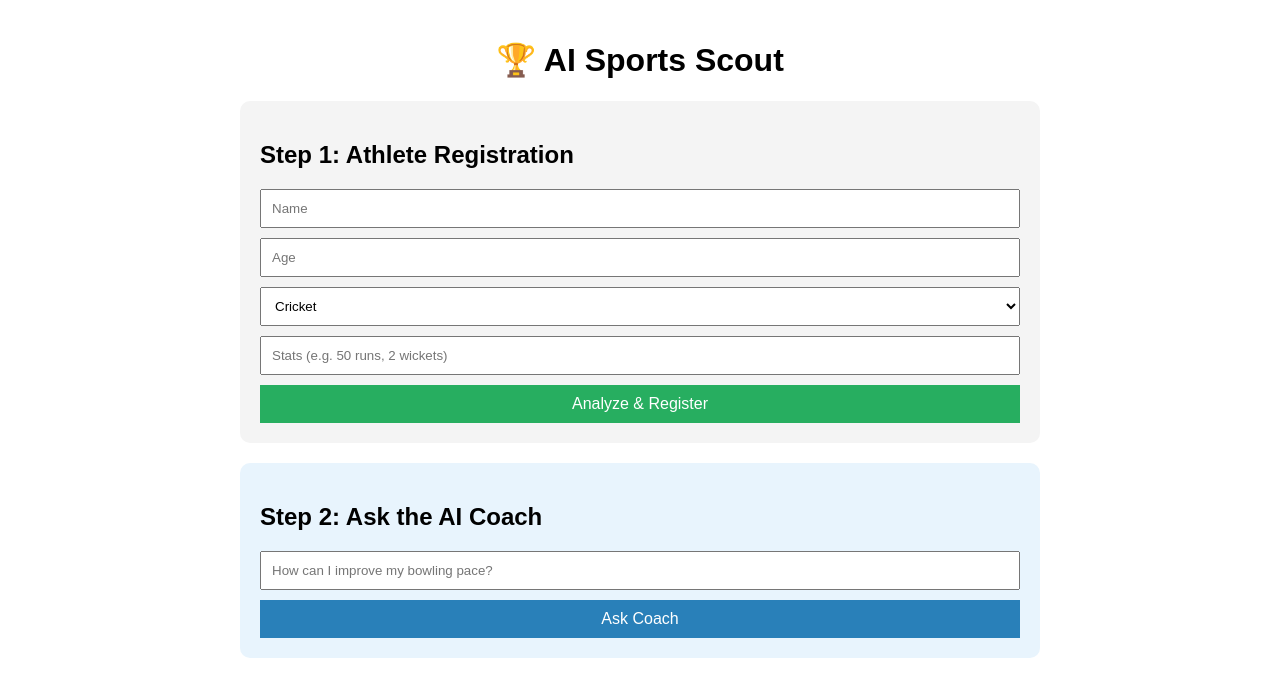
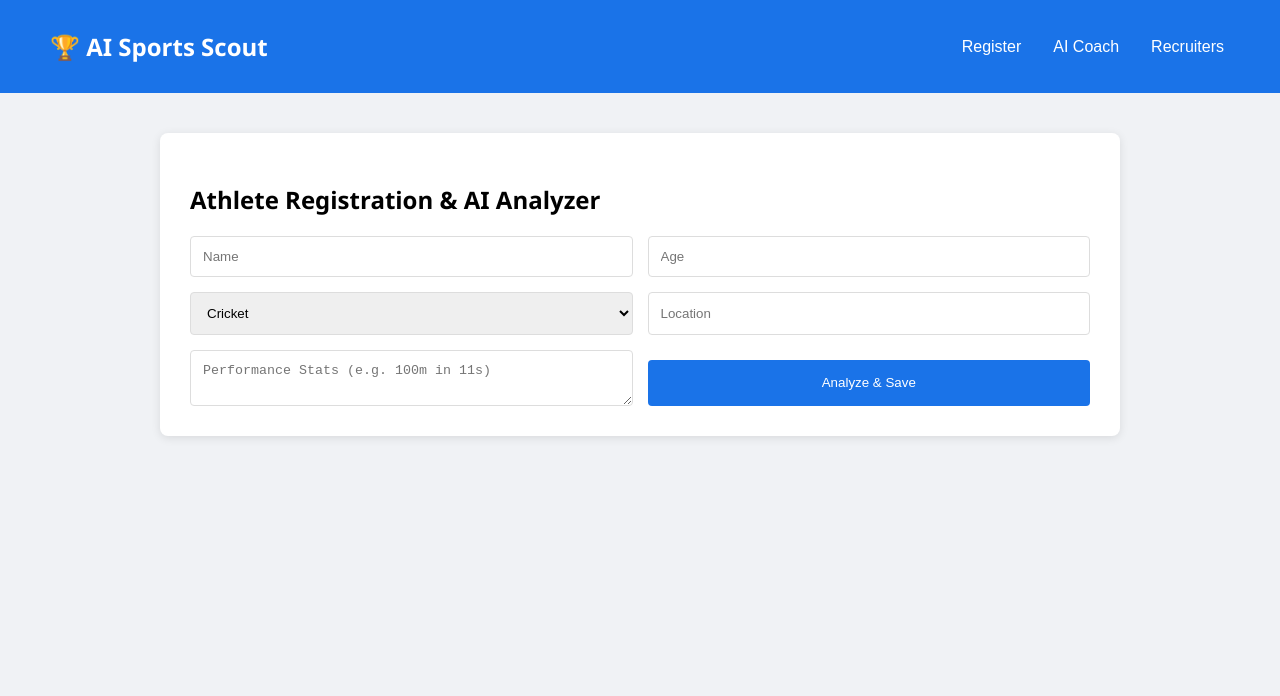
Before and after one commit to pavancseds24-hash/ai-sports-scout, a React (Create React App) app in the folder frontend/: page / in a window 1280 px wide. Shown: the top 696 px of the page. Built offline with nearby package versions, Linux system fonts and the light colour scheme.

Commit message:
Complete Hackathon-Ready AI Sports Platform - All 5 Features

```diff
--- a/frontend/src/App.js
+++ b/frontend/src/App.js
@@ -1,79 +1,114 @@
-import React, { useState } from 'react';
+import React, { useState, useEffect } from 'react';
 import axios from 'axios';
 
+const API_URL = "http://localhost:5000/api/athletes";
+
 function App() {
-  const [formData, setFormData] = useState({ name: '', age: '', sport: 'Cricket', stats: '' });
-  const [analysis, setAnalysis] = useState("");
-  const [coachQuestion, setCoachQuestion] = useState("");
-  const [coachAdvice, setCoachAdvice] = useState("");
+  const [view, setView] = useState('register'); // 'register', 'coach', 'recruiter'
+  const [formData, setFormData] = useState({ name: '', age: '', sport: 'Cricket', location: '', stats: '', achievements: '', video: '' });
+  const [analysis, setAnalysis] = useState(null);
+  const [coachQ, setCoachQ] = useState("");
+  const [coachA, setCoachA] = useState("");
+  const [matches, setMatches] = useState([]);
+  const [filter, setFilter] = useState({ sport: 'Cricket', minScore: 70 });
 
+  // 1. & 2. Athlete Registration & Profile System
   const handleRegister = async (e) => {
     e.preventDefault();
     try {
-      const res = await axios.post('http://localhost:5000/api/athletes/register', {
-        ...formData, performance_stats: { summary: formData.stats }
+      const res = await axios.post(`${API_URL}/register`, {
+        ...formData, performance_stats: { data: formData.stats }
       });
       setAnalysis(res.data.analysis);
-      alert("Athlete Profile Created!");
-    } catch (err) { alert("Check if Backend is running!"); }
+      alert("Profile Created & AI Analysis Complete!");
+    } catch (err) { alert("Registration Failed. Check Backend/API Key."); }
   };
 
+  // 3. AI Sports Coach
   const askCoach = async () => {
     try {
-      const res = await axios.post('http://localhost:5000/api/athletes/ask-coach', {
-        athlete_id: 1, // Placeholder ID
-        question: coachQuestion
-      });
-      setCoachAdvice(res.data.coach_advice);
-    } catch (err) { alert("AI Coach is busy!"); }
+      const res = await axios.post(`${API_URL}/ask-coach`, { athlete_id: 1, question: coachQ });
+      setCoachA(res.data.coach_advice);
+    } catch (err) { alert("Coach Error."); }
+  };
+
+  // 5. AI Recruiter Match System
+  const fetchMatches = async () => {
+    try {
+      const res = await axios.get(`${API_URL}/recruiters/matches?sport=${filter.sport}&min_score=${filter.minScore}`);
+      setMatches(res.data);
+    } catch (err) { alert("Match System Error."); }
   };
 
   return (
-    <div style={{ maxWidth: '800px', margin: 'auto', padding: '20px', fontFamily: 'Arial' }}>
-      <h1 style={{ textAlign: 'center' }}>🏆 AI Sports Scout</h1>
+    <div style={styles.container}>
+      <nav style={styles.nav}>
+        <h2 style={{color: 'white'}}>🏆 AI Sports Scout</h2>
+        <div>
+          <button onClick={() => setView('register')} style={styles.navBtn}>Register</button>
+          <button onClick={() => setView('coach')} style={styles.navBtn}>AI Coach</button>
+          <button onClick={() => setView('recruiter')} style={styles.navBtn}>Recruiters</button>
+        </div>
+      </nav>
 
-      <div style={{ background: '#f4f4f4', padding: '20px', borderRadius: '10px', marginBottom: '20px' }}>
-        <h2>Step 1: Athlete Registration</h2>
-        <form onSubmit={handleRegister}>
-          <input style={s.input} type="text" placeholder="Name" onChange={e => setFormData({...formData, name: e.target.value})} required />
-          <input style={s.input} type="number" placeholder="Age" onChange={e => setFormData({...formData, age: e.target.value})} required />
-          <select style={s.input} onChange={e => setFormData({...formData, sport: e.target.value})}>
-            <option>Cricket</option><option>Football</option><option>Basketball</option><option>Kabaddi</option>
+      {view === 'register' && (
+        <section style={styles.section}>
+          <h2>Athlete Registration & AI Analyzer</h2>
+          <form onSubmit={handleRegister} style={styles.form}>
+            <input placeholder="Name" style={styles.input} onChange={e => setFormData({...formData, name: e.target.value})} required />
+            <input type="number" placeholder="Age" style={styles.input} onChange={e => setFormData({...formData, age: e.target.value})} required />
+            <select style={styles.input} onChange={e => setFormData({...formData, sport: e.target.value})}>
+              {['Cricket', 'Football', 'Basketball', 'Athletics', 'Kabaddi', 'Volleyball', 'Tennis', 'Badminton'].map(s => <option key={s}>{s}</option>)}
+            </select>
+            <input placeholder="Location" style={styles.input} onChange={e => setFormData({...formData, location: e.target.value})} />
+            <textarea placeholder="Performance Stats (e.g. 100m in 11s)" style={styles.input} onChange={e => setFormData({...formData, stats: e.target.value})} />
+            <button type="submit" style={styles.actionBtn}>Analyze & Save</button>
+          </form>
+          {analysis && <div style={styles.result}><h3>AI Analysis Result:</h3><p>{analysis}</p></div>}
+        </section>
+      )}
+
+      {view === 'coach' && (
+        <section style={styles.section}>
+          <h2>AI Sports Coach</h2>
+          <input placeholder="Ask about training, diet, or drills..." style={styles.input} onChange={e => setCoachQ(e.target.value)} />
+          <button onClick={askCoach} style={styles.actionBtn}>Get Professional Advice</button>
+          {coachA && <div style={styles.result}><h3>Coach Plan:</h3><pre style={{whiteSpace: 'pre-wrap'}}>{coachA}</pre></div>}
+        </section>
+      )}
+
+      {view === 'recruiter' && (
+        <section style={styles.section}>
+          <h2>Recruiter Match System</h2>
+          <select style={styles.input} onChange={e => setFilter({...filter, sport: e.target.value})}>
+            {['Cricket', 'Football', 'Basketball', 'Athletics', 'Kabaddi'].map(s => <option key={s}>{s}</option>)}
           </select>
-          <input style={s.input} type="text" placeholder="Stats (e.g. 50 runs, 2 wickets)" onChange={e => setFormData({...formData, stats: e.target.value})} />
-          <button style={s.btn} type="submit">Analyze & Register</button>
-        </form>
-        {analysis && <div style={s.box}><strong>AI Analysis:</strong><p>{analysis}</p></div>}
-      </div>
-
-      <div style={{ background: '#e8f4fd', padding: '20px', borderRadius: '10px' }}>
-        <h2>Step 2: Ask the AI Coach</h2>
-        <input style={s.input} type="text" placeholder="How can I improve my bowling pace?" onChange={e => setCoachQuestion(e.target.value)} />
-        <button style={{...s.btn, background: '#2980b9'}} onClick={askCoach}>Ask Coach</button>
-        {coachAdvice && <div style={s.box}><strong>Coach Advice:</strong><p style={{whiteSpace: 'pre-wrap'}}>{coachAdvice}</p></div>}
-      </div>
+          <button onClick={fetchMatches} style={styles.actionBtn}>Find Top Athletes</button>
+          <div style={{marginTop: '20px'}}>
+            {matches.map(m => (
+              <div key={m.id} style={styles.matchCard}>
+                <h4>{m.name} ({m.sport})</h4>
+                <p>AI Score: {m.ai_score}%</p>
+                <p><em>{m.compatibility}</em></p>
+              </div>
+            ))}
+          </div>
+        </section>
+      )}
     </div>
   );
 }
 
-const s = {
-  input: { width: '100%', padding: '10px', marginBottom: '10px', display: 'block', boxSizing: 'border-box' },
-  btn: { width: '100%', padding: '10px', background: '#27ae60', color: 'white', border: 'none', cursor: 'pointer', fontSize: '16px' },
-  box: { marginTop: '15px', padding: '15px', background: 'white', borderLeft: '5px solid #2ecc71', borderRadius: '4px' }
-};
-
-const handleRegister = async (e) => {
-  e.preventDefault();
-  try {
-    const res = await axios.post('http://localhost:5000/api/athletes/register', {
-      ...formData, performance_stats: { summary: formData.stats }
-    });
-    setAnalysis(res.data.analysis);
-    alert("Profile Created!");
-  } catch (err) {
-    console.error(err);
-    alert("Backend Error: " + (err.response?.data?.error || err.message));
-  }
+const styles = {
+  container: { fontFamily: 'Segoe UI', backgroundColor: '#f0f2f5', minHeight: '100vh' },
+  nav: { display: 'flex', justifyContent: 'space-between', padding: '10px 50px', backgroundColor: '#1a73e8', alignItems: 'center' },
+  navBtn: { background: 'none', border: 'none', color: 'white', marginLeft: '20px', cursor: 'pointer', fontSize: '16px' },
+  section: { maxWidth: '900px', margin: '40px auto', padding: '30px', backgroundColor: 'white', borderRadius: '8px', boxShadow: '0 2px 10px rgba(0,0,0,0.1)' },
+  form: { display: 'grid', gridTemplateColumns: '1fr 1fr', gap: '15px' },
+  input: { padding: '12px', border: '1px solid #ddd', borderRadius: '4px', width: '100%', boxSizing: 'border-box' },
+  actionBtn: { padding: '12px', backgroundColor: '#1a73e8', color: 'white', border: 'none', borderRadius: '4px', cursor: 'pointer', marginTop: '10px' },
+  result: { marginTop: '20px', padding: '20px', backgroundColor: '#e8f0fe', borderRadius: '4px', borderLeft: '5px solid #1a73e8' },
+  matchCard: { padding: '15px', borderBottom: '1px solid #eee' }
 };
 
 export default App;
```
Also changed, not shown: 1 other file (tests, documents, lock files or other folders).
